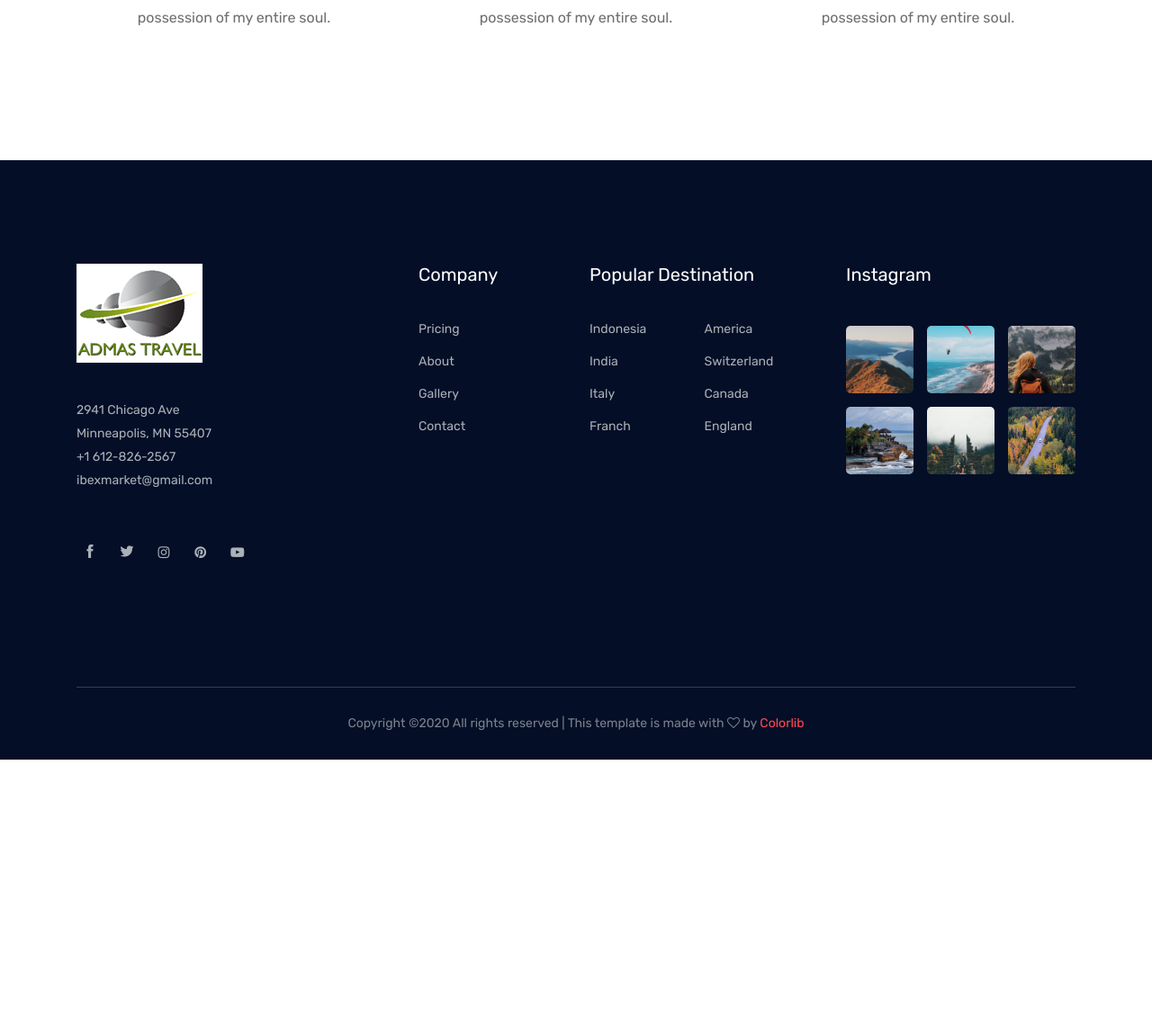
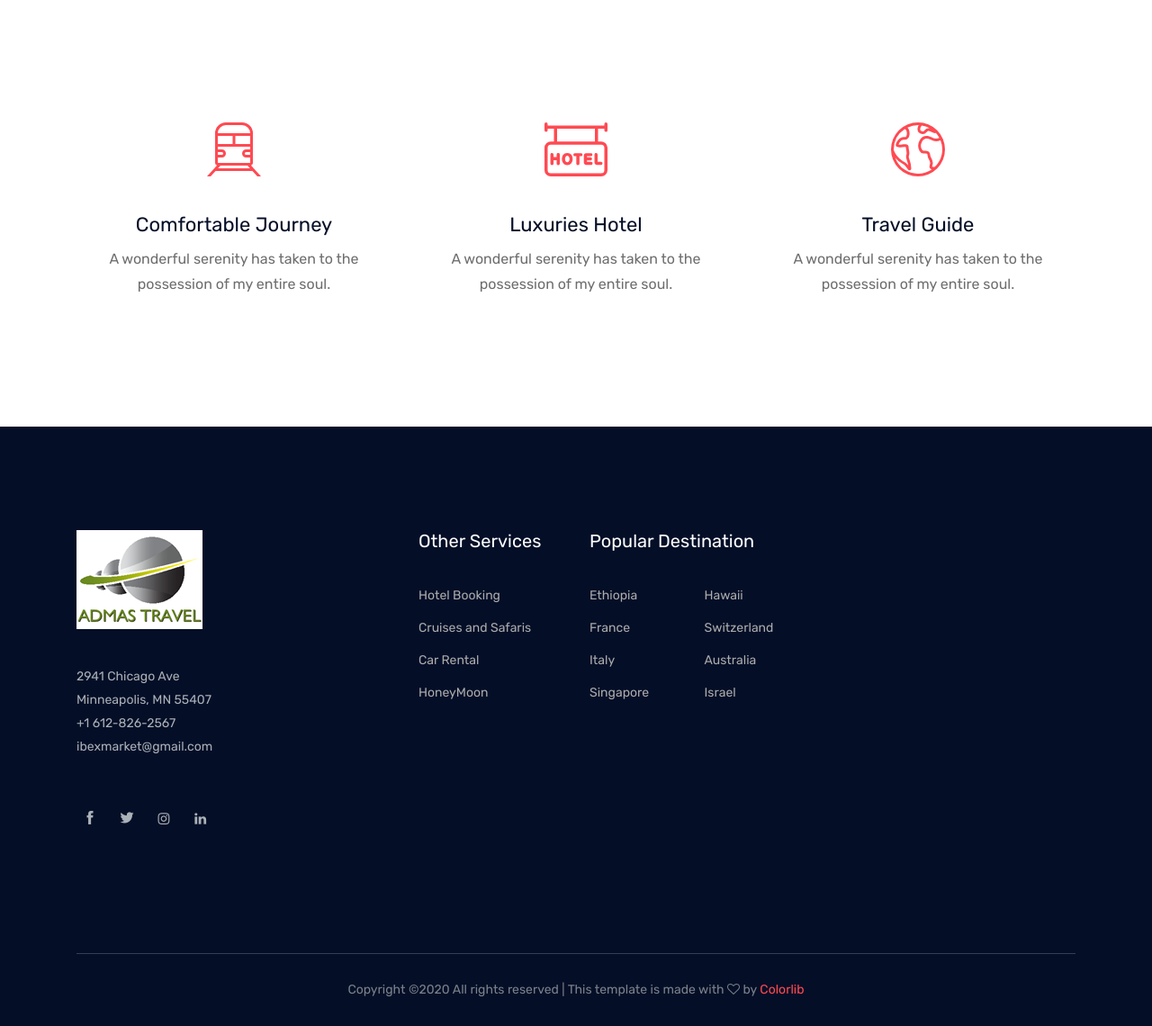
Before and after one commit to monjor/admastravel, a Node server app: page / in a window 1280 px wide. Shown: the part 2990-4130 px from the top of the page at 90% size. Before the commit the page ends 3834 px from the top, so only its background shows below. Run offline with Node 20, Linux system fonts and the light colour scheme; some libraries are stand-ins or nearby versions.

Commit message:
adding new images and updating the footer

```diff
--- a/views/home.ejs
+++ b/views/home.ejs
@@ -89,8 +89,8 @@
             <div class="row justify-content-center">
                 <div class="col-lg-6">
                     <div class="section_title text-center mb_70">
-                        <h3>Popular Destination</h3>
-                        <p>Suffered alteration in some form, by injected humour or good day randomised booth anim 8-bit hella wolf moon beard words.</p>
+                        <h3>Vacation Destination</h3>
+                        <p>Need some inspiration to plan your next trip? Plan the ultimate vacation at our top popular destination vacation spots around the world.</p>
                     </div>
                 </div>
             </div>
@@ -98,10 +98,10 @@
                 <div class="col-lg-4 col-md-6">
                     <div class="single_destination">
                         <div class="thumb">
-                            <img src="img/destination/1.png" alt="">
+                            <img src="img/destination/12.jpg" alt="">
                         </div>
                         <div class="content">
-                            <p class="d-flex align-items-center">Italy <a href="travel_destination.html">  07 Places</a> </p>
+                            <p class="d-flex align-items-center">The Caribbean </p>
 
                         </div>
                     </div>
@@ -109,10 +109,10 @@
                 <div class="col-lg-4 col-md-6">
                     <div class="single_destination">
                         <div class="thumb">
-                            <img src="img/destination/2.png" alt="">
+                            <img src="img/destination/23.jpg" alt="">
                         </div>
                         <div class="content">
-                            <p class="d-flex align-items-center">Brazil <a href="travel_destination.html">  03 Places</a> </p>
+                            <p class="d-flex align-items-center">Mexico </p>
 
                         </div>
                     </div>
@@ -120,10 +120,10 @@
                 <div class="col-lg-4 col-md-6">
                     <div class="single_destination">
                         <div class="thumb">
-                            <img src="img/destination/3.png" alt="">
+                            <img src="img/destination/33.jpg" alt="">
                         </div>
                         <div class="content">
-                            <p class="d-flex align-items-center">America <a href="travel_destination.html">  10 Places</a> </p>
+                            <p class="d-flex align-items-center">Europe </p>
 
                         </div>
                     </div>
@@ -131,10 +131,10 @@
                 <div class="col-lg-4 col-md-6">
                     <div class="single_destination">
                         <div class="thumb">
-                            <img src="img/destination/4.png" alt="">
+                            <img src="img/destination/44.jpg" alt="">
                         </div>
                         <div class="content">
-                            <p class="d-flex align-items-center">Nepal <a href="travel_destination.html">  02 Places</a> </p>
+                            <p class="d-flex align-items-center">Hawaii  </p>
 
                         </div>
                     </div>
@@ -142,10 +142,10 @@
                 <div class="col-lg-4 col-md-6">
                     <div class="single_destination">
                         <div class="thumb">
-                            <img src="img/destination/5.png" alt="">
+                            <img src="img/destination/55.jpg" alt="">
                         </div>
                         <div class="content">
-                            <p class="d-flex align-items-center">Maldives <a href="travel_destination.html">  02 Places</a> </p>
+                            <p class="d-flex align-items-center">Latin America </p>
 
                         </div>
                     </div>
@@ -153,14 +153,45 @@
                 <div class="col-lg-4 col-md-6">
                     <div class="single_destination">
                         <div class="thumb">
-                            <img src="img/destination/6.png" alt="">
+                            <img src="img/destination/66.jpg" alt="">
                         </div>
                         <div class="content">
-                            <p class="d-flex align-items-center">Indonesia <a href="travel_destination.html">  05 Places</a> </p>
+                            <p class="d-flex align-items-center">South Pacific</p>
 
                         </div>
                     </div>
                 </div>
+                <div class="col-lg-4 col-md-6">
+                    <div class="single_destination">
+                        <div class="thumb">
+                            <img src="img/destination/77.jpg" alt="">
+                        </div>
+                        <div class="content">
+                            <p class="d-flex align-items-center">Africa / Safaris  </p>
+                        </div>
+                    </div>
+                </div>
+                <div class="col-lg-4 col-md-6">
+                    <div class="single_destination">
+                        <div class="thumb">
+                            <img src="img/destination/88.jpg" alt="">
+                        </div>
+                        <div class="content">
+                            <p class="d-flex align-items-center">Canada  </p>
+                        </div>
+                    </div>
+                </div>
+                <div class="col-lg-4 col-md-6">
+                    <div class="single_destination">
+                        <div class="thumb">
+                            <img src="img/destination/99.jpg" alt="">
+                        </div>
+                        <div class="content">
+                            <p class="d-flex align-items-center">Israel  </p>
+                        </div>
+                    </div>
+                </div>
+
             </div>
         </div>
     </div>
@@ -211,7 +242,7 @@
                     <div class="video_wrap text-center">
                         <h3>Enjoy Video</h3>
                         <div class="video_icon">
-                            <a class="popup-video video_play_button" href="https://www.youtube.com/watch?v=f59dDEk57i0">
+                            <a class="popup-video video_play_button" href="https://www.youtube.com/watch?v=DoouZNdI5Ro">
                                 <i class="fa fa-play"></i>
                             </a>
                         </div>
--- a/views/partials/footer.ejs
+++ b/views/partials/footer.ejs
@@ -2,7 +2,7 @@
         <div class="footer_top">
             <div class="container">
                 <div class="row">
-                    <div class="col-xl-4 col-md-6 col-lg-4 ">
+                    <div class="col-xl-4 col-md-6 col-lg-5 ">
                         <div class="footer_widget">
                             <div class="footer_logo">
                                 <a href="#">
@@ -16,28 +16,23 @@
                             <div class="socail_links">
                                 <ul>
                                     <li>
-                                        <a href="#">
+                                        <a href="https://www.facebook.com/getachew.teklu.16 ">
                                             <i class="ti-facebook"></i>
                                         </a>
                                     </li>
                                     <li>
-                                        <a href="#">
+                                        <a href="https://twitter.com/Simplitour">
                                             <i class="ti-twitter-alt"></i>
                                         </a>
                                     </li>
                                     <li>
-                                        <a href="#">
+                                        <a href="https://www.instagram.com/myethiopic/  ">
                                             <i class="fa fa-instagram"></i>
                                         </a>
                                     </li>
                                     <li>
-                                        <a href="#">
-                                            <i class="fa fa-pinterest"></i>
-                                        </a>
-                                    </li>
-                                    <li>
-                                        <a href="#">
-                                            <i class="fa fa-youtube-play"></i>
+                                        <a href="https://www.linkedin.com/in/getachewteklu/  ">
+                                            <i class="fa fa-linkedin"></i>
                                         </a>
                                     </li>
                                 </ul>
@@ -45,16 +40,16 @@
 
                         </div>
                     </div>
-                    <div class="col-xl-2 col-md-6 col-lg-2">
+                    <div class="col-xl-2 col-md-6 col-lg-4">
                         <div class="footer_widget">
                             <h3 class="footer_title">
-                                Company
+                                Other Services
                             </h3>
                             <ul class="links">
-                                <li><a href="#">Pricing</a></li>
-                                <li><a href="#">About</a></li>
-                                <li><a href="#"> Gallery</a></li>
-                                <li><a href="#"> Contact</a></li>
+                                <li>Hotel Booking </li>
+                                <li>Cruises and Safaris</li>
+                                <li>Car Rental</li>
+                                <li>HoneyMoon</li>
                             </ul>
                         </div>
                     </div>
@@ -64,18 +59,18 @@
                                 Popular destination
                             </h3>
                             <ul class="links double_links">
-                                <li><a href="#">Indonesia</a></li>
-                                <li><a href="#">America</a></li>
-                                <li><a href="#">India</a></li>
-                                <li><a href="#">Switzerland</a></li>
-                                <li><a href="#">Italy</a></li>
-                                <li><a href="#">Canada</a></li>
-                                <li><a href="#">Franch</a></li>
-                                <li><a href="#">England</a></li>
+                                <li>Ethiopia</li>
+                                <li>Hawaii</li>
+                                <li>France</li>
+                                <li>Switzerland</li>
+                                <li>Italy</li>
+                                <li>Australia</li>
+                                <li>Singapore</li>
+                                <li>Israel</li>
                             </ul>
                         </div>
                     </div>
-                    <div class="col-xl-3 col-md-6 col-lg-3">
+                    <!-- <div class="col-xl-3 col-md-6 col-lg-3">
                         <div class="footer_widget">
                             <h3 class="footer_title">
                                 Instagram
@@ -112,7 +107,7 @@
                                     </a>
                                 </div>
                             </div>
-                        </div>
+                        </div> -->
                     </div>
                 </div>
             </div>
```
Also changed, not shown: public/img/destination/12.jpg (added), public/img/destination/23.jpg (added), public/img/destination/44.jpg (added), 7 other files.
